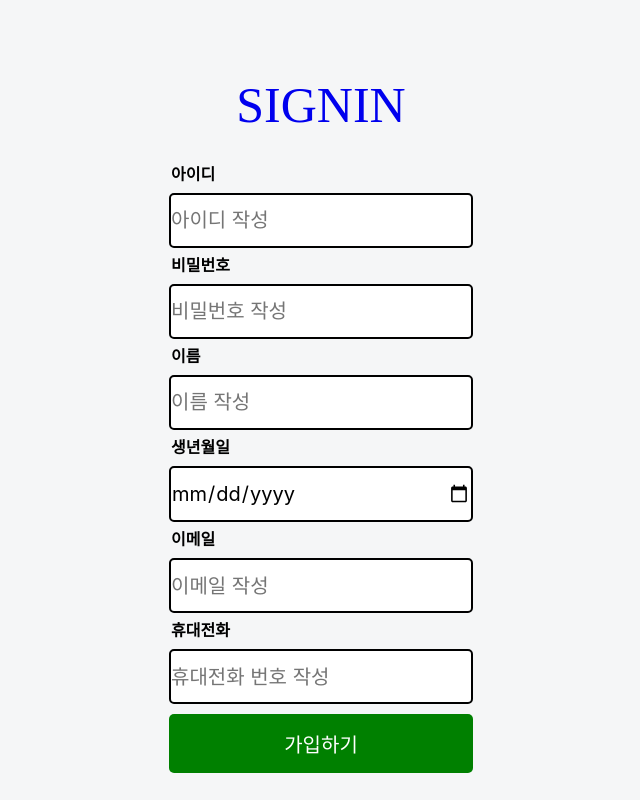
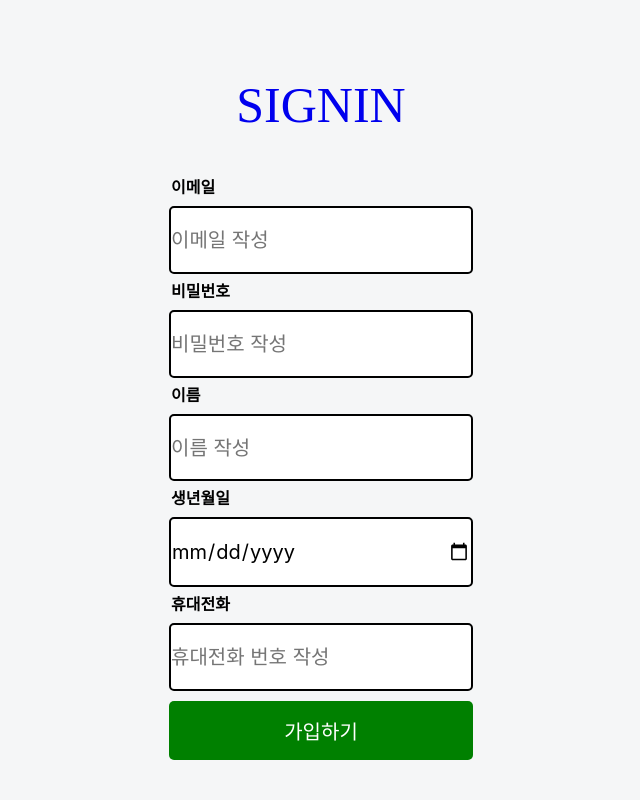
Before and after one commit to CLOUDoort/create-next, a Next.js app: page /signup in a window 1280 px wide. Shown: the whole page, without its empty margins (334-974 px from the left). Built offline with nearby package versions, Linux system fonts and the light colour scheme.

Commit message:
0719_commit

```diff
--- a/src/components/signup/Signup.tsx
+++ b/src/components/signup/Signup.tsx
@@ -49,11 +49,10 @@ const Signup = (props) => {
                 <p>
                     <Link href='/'>SIGNIN</Link>
                 </p>
-                <IdInput handleChange={handleChange} />
+                <EmailInput handleChange={handleChange} />
                 <PwInput handleChange={handleChange} />
                 <NameInput handleChange={handleChange} />
                 <BirthInput handleChange={handleChange} />
-                <EmailInput handleChange={handleChange} />
                 <TelInput handleChange={handleChange} />
                 <SubmitLabel>
                     <input type='submit' value='가입하기' />
```
